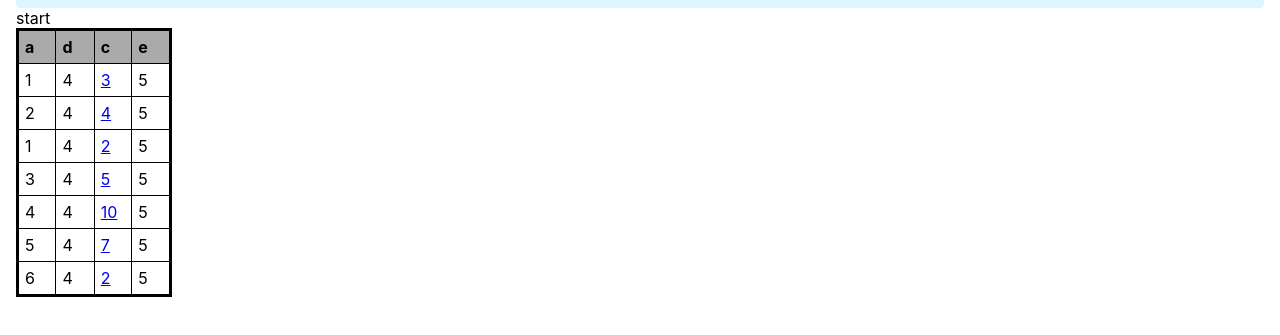
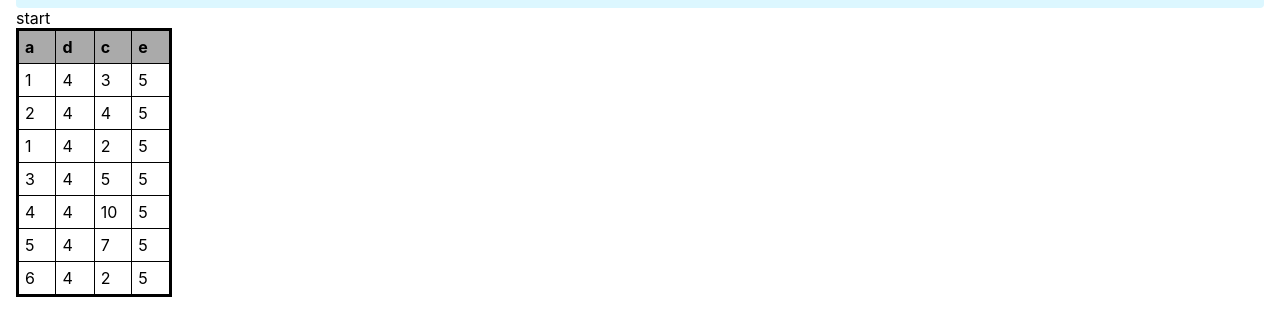
Before and after one commit to rmessina1010/DataTable, a React (Create React App) app: page / in a window 1280 px wide. Shown: the part 143-478 px from the top of the page. Built offline with nearby package versions, Linux system fonts and the light colour scheme; no server answers.

Commit message:
pass full data, aux, and setter function to row

```diff
--- a/src/App.js
+++ b/src/App.js
@@ -5,7 +5,7 @@ function App() {
       url='https://sharelist.raymessinadesign.com/service.php'
       dataT={{
         tableAttrs: { className: 'sample-table' },
-        rClick: (a) => alert('click function [ItemName]:' + a.ItemName),
+        rClick: ({data, rowIndex}) => alert('click function [ItemName]:' + data[rowIndex].ItemName),
         rendCols: {
           address: x => x.city ,
           company: x => x.name
--- a/src/components/datatable2.js
+++ b/src/components/datatable2.js
@@ -6,17 +6,17 @@ function TCell({th, action, col, className, children}) {
 }
 
 function TRow({ data, schema, clickSchemas, renderSchemas, isHead=false, setter, rowIndex, activeCol, skipClick, dirClass, skipEmpty, aux={} }) {
- 	const doAction= !isHead && typeof clickSchemas === 'function' ? ()=>clickSchemas(data, rowIndex, activeCol, setter, aux) : undefined;
+ 	const doAction= !isHead && typeof clickSchemas === 'function' ? ()=>clickSchemas({data, rowIndex, activeCol, setter, aux}) : undefined;
 	let classes = '';
 	const kprefix = isHead ? 'th' : 'td';
 	const noClick = Array.isArray (skipClick) ? skipClick : [];
-	if (skipEmpty){
-		if ( !Object.keys(data)?.length || (schema.filter(s => data[s] !== undefined).length === 0)) {return null}
+	if (!isHead && skipEmpty){
+		if ( !Object.keys(data[rowIndex])?.length || (schema.filter(s => data[rowIndex][s] !== undefined).length === 0)) {return null}
 	}
     const cells = schema.map( c =>{
 		const clickSchema = (isHead && typeof clickSchemas === 'function' && !noClick.includes(c)) ? clickSchemas : undefined;
 		classes = (isHead && c === activeCol) ? ` ${dirClass}` : '';
-		const content = isHead ? c : data[c];
+		const content = isHead ? c : data[rowIndex][c];
 		const renderSchema = typeof renderSchemas === 'function' ? renderSchemas :
 					(typeof renderSchemas?.[c] === 'function' ? renderSchemas[c] : undefined);
 		return ( <TCell
@@ -69,7 +69,7 @@ export function DataTable2({keyCol, schema, headRenderSchemas, renderSchemas, da
 				<tbody>{theData.map( (row,i) => {
 					return <TRow
 						key={`key_${ (keyCol in row) ? JSON.stringify(row[keyCol]) : i}`}
-						data={row}
+						data={theData}
 						schema={schema}
 						renderSchemas={renderSchemas}
 						clickSchemas={rowAction}
--- a/src/components/external.js
+++ b/src/components/external.js
@@ -78,7 +78,7 @@ class MainComponent extends Component {
                         },
                         sortSchemas: this.props.dataT.sortSchemas,
                         tableAttrs: this.props.dataT.tableAttrs,
-                        rowAction: this.state.source.indexOf('sharelist')<0 ? (a,b, c)=>alert(a.image || a.email) : this.props.dataT.rClick ,
+                        rowAction: this.state.source.indexOf('sharelist')<0 ? ({data,rowIndex})=>alert(data[rowIndex].image || data[rowIndex].email) : this.props.dataT.rClick ,
                         skipEmpty: true
                     }}
                 />
@@ -94,7 +94,7 @@ class MainComponent extends Component {
                         {a:6, b:2, c:2, d:4, e:5}
                     ]}
                     schema={['a','d','c','e']}
-                    rowAction={ (d)=>alert(d.a)}
+                    rowAction={ ({data, rowIndex})=>alert(data[rowIndex].a)}
                     renderSchemas={ { c: (d,k,i,r)=><a href={r.a}>{d}</a> ,}}
                 />
             </div>
```
